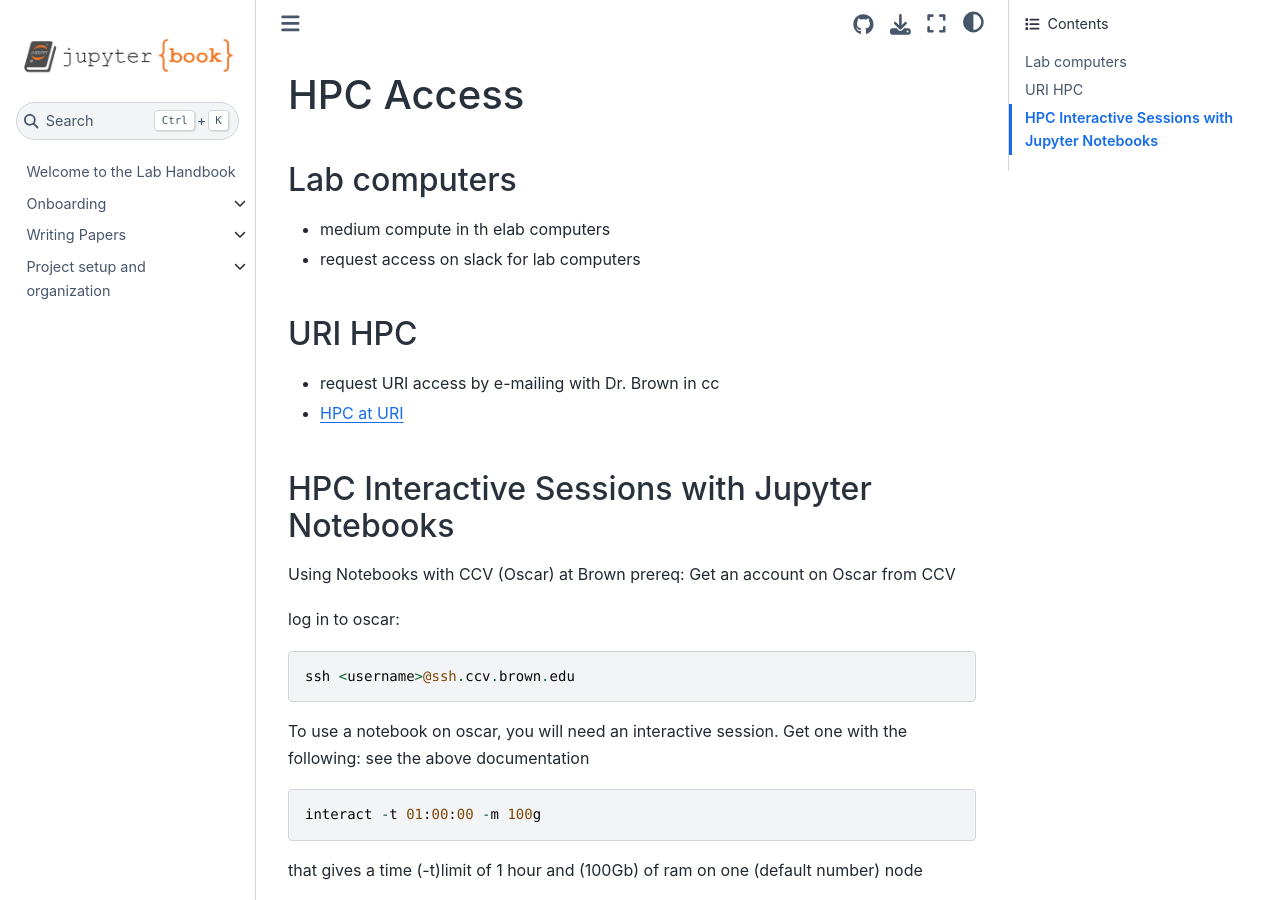
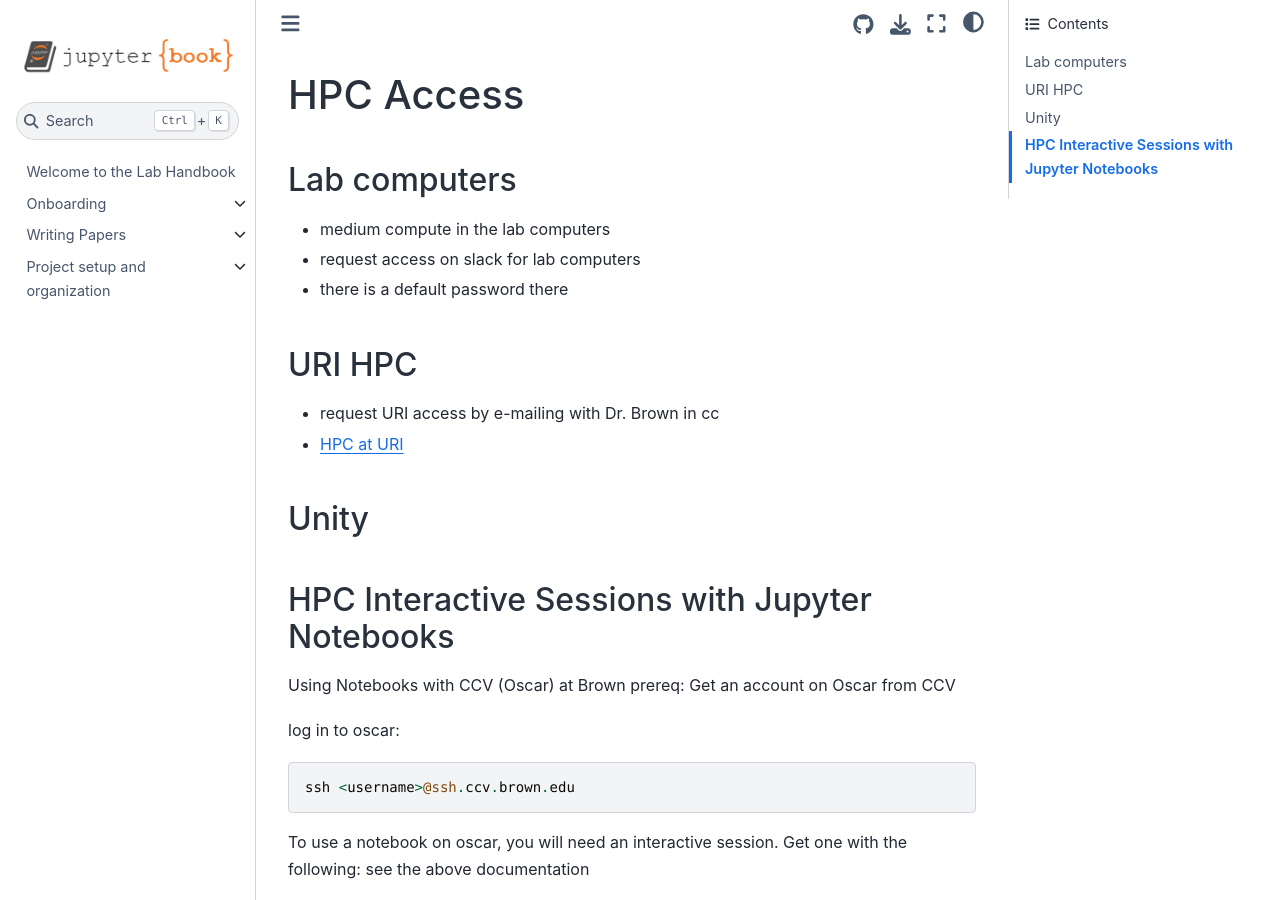
Before and after one commit to ml4sts/handbook, a Jupyter Book: the page built from onboarding/hpc.md, in a window 1280 px wide and 900 px high. Built offline with Jupyter Book 1.0.4 settings and Sphinx 7.4.7 and the Sphinx Book theme 1.1.4, drawn with Linux system fonts in a browser that asks for light colours; pages that are not in the unit, such as notebooks, are missing from menus.

Commit message:
Update hpc.md

```diff
--- a/onboarding/hpc.md
+++ b/onboarding/hpc.md
@@ -2,14 +2,19 @@
 
 ## Lab computers
 
-- medium compute in th elab computers
+- medium compute in the lab computers
 - request access on slack for lab computers
+- there is a default password there
 
 ## URI HPC
 
 
 - request URI access by e-mailing with Dr. Brown in cc
 - [HPC at URI]()
+
+
+## Unity
+
 
 
 ## HPC Interactive Sessions with Jupyter Notebooks
```
